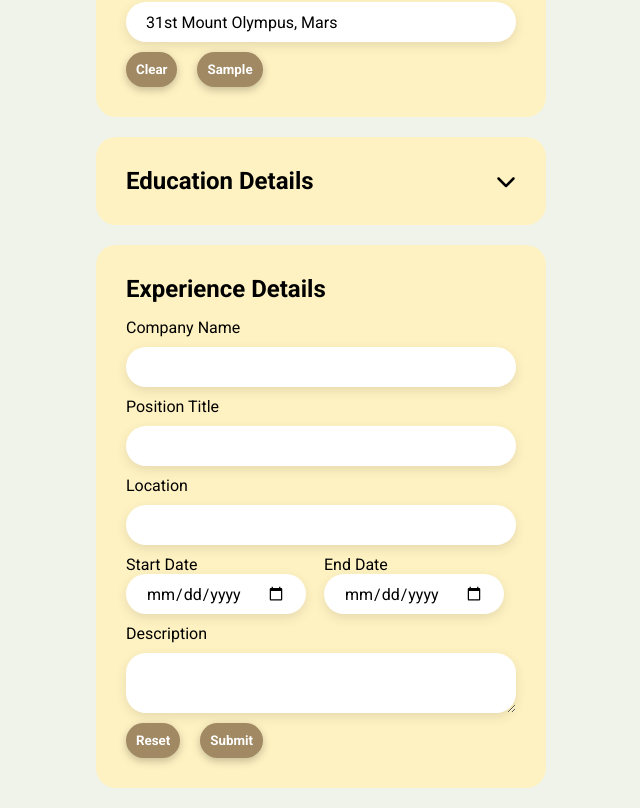
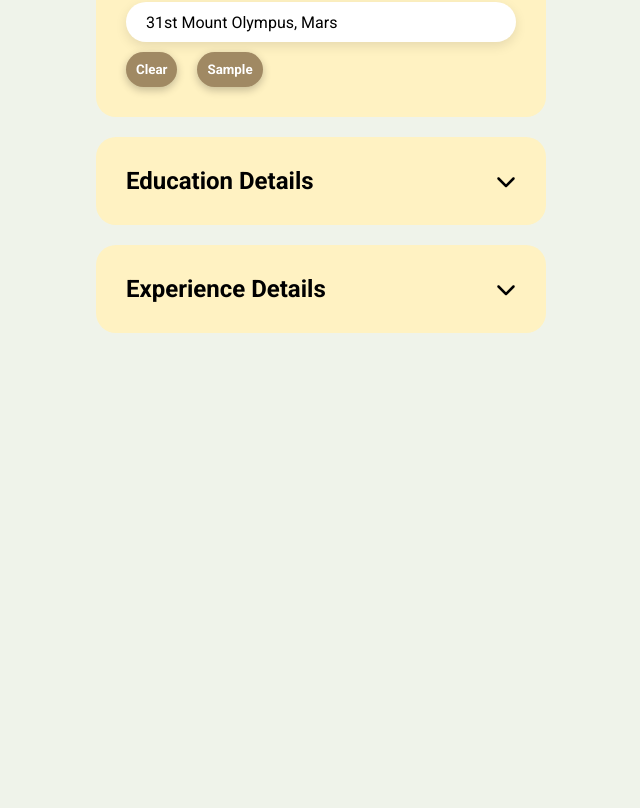
Before and after one commit to d-hardine/cv-application-project, a React (Vite) app: page / in a window 1280 px wide. Shown: the part 552-1360 px from the top of the page, without its empty margins (4-644 px from the left). After the commit the page ends 905 px from the top, so only its background shows below. Built offline with nearby package versions, Linux system fonts and the light colour scheme.

Commit message:
experience card done, and minor bug fix

```diff
--- a/src/App.jsx
+++ b/src/App.jsx
@@ -4,6 +4,7 @@ import Header from './components/Header'
 import PersonalDetails from './components/PersonalDetails'
 import PersonalDetailsRender from './components/PersonalDetailsRender'
 import EducationDetails from './components/EducationDetails'
+import EducationDetailsRender from './components/EducationDetailsRender'
 import ExperienceDetails from './components/ExperienceDetails'
 
 function App() {
@@ -32,7 +33,28 @@ function App() {
       schoolEndDate: '2021-04-13',
       id: crypto.randomUUID()
     }
-])
+  ])
+
+  const [experienceDetails, setExperienceDetails] = useState([
+    {
+      companyName: "Stark Industries",
+      positionTitle: 'Software Developer Intern',
+      workLocation: 'Los Santos, SA',
+      workStartDate: '2022-02-05',
+      workEndDate: '2023-11-10',
+      jobDescription: 'Worked on frontend performance optimizations using React. Optimized React components to reduce re-renders, improving page load speed by 35% across the dashboard.',
+      id: crypto.randomUUID()
+    },
+    {
+      companyName: "Umbrella Corporation",
+      positionTitle: 'Junior Viral Scientist',
+      workLocation: 'Racoon City, CA',
+      workStartDate: '2023-06-05',
+      workEndDate: '2024-12-10',
+      jobDescription: 'Worked on frontend performance optimizations using React. Optimized React components to reduce re-renders, improving page load speed by 35% across the dashboard.',
+      id: crypto.randomUUID()
+    }
+  ])
 
   return (
     <>
@@ -41,10 +63,11 @@ function App() {
         <div className="left-side">
           <PersonalDetails dataDetails={dataDetails} setDataDetails={setDataDetails}/>
           <EducationDetails educationDetails={educationDetails} setEducationDetails={setEducationDetails}/>
-          <ExperienceDetails />
+          <ExperienceDetails experienceDetails={experienceDetails} setExperienceDetails={setExperienceDetails}/>
         </div>
         <div className="right-side">
           <PersonalDetailsRender dataDetails={dataDetails}/>
+          <EducationDetailsRender educationDetails={educationDetails}/>
         </div>
       </main>
     </>
--- a/src/components/EducationDetails.jsx
+++ b/src/components/EducationDetails.jsx
@@ -5,7 +5,7 @@ export default function EducationDetails({educationDetails, setEducationDetails}
     const [isExpanded, setIsExpanded] = useState(false)
     const [newEntryFormIndex, setNewEntryFormIndex] = useState(0)
 
-    function isExpandedHandler() {
+    function isExpandedHandler() { //handle expand/shrink the education card
         setIsExpanded(!isExpanded)
     }
 
@@ -15,7 +15,7 @@ export default function EducationDetails({educationDetails, setEducationDetails}
         const degree = document.querySelector('#degree').value
         const schoolLocation = document.querySelector('#school-location').value
         const schoolStartDate = document.querySelector('#school-start-date').value
-        const schoolEndDate = document.querySelector('#school-start-date').value
+        const schoolEndDate = document.querySelector('#school-end-date').value
         const id = crypto.randomUUID()
 
         const newEducationDetails = {school, degree, schoolLocation, schoolStartDate, schoolEndDate, id}
@@ -65,9 +65,9 @@ export default function EducationDetails({educationDetails, setEducationDetails}
                         <ul>
                             {educationDetails.map((detail) => {
                                 return (
-                                    <li key={detail.id} className="school-list">
+                                    <li key={detail.id} className="content-list">
                                         {detail.school}
-                                        <img src="delete-outline.svg" alt="delete button" title="delete" width={30} onClick={() => deleteHandler(detail)}/>
+                                        <img className="delete-button" src="delete-outline.svg" alt="delete button" title="delete" width={30} onClick={() => deleteHandler(detail)}/>
                                     </li>
                                 )})}
                         </ul>
--- a/src/components/ExperienceDetails.jsx
+++ b/src/components/ExperienceDetails.jsx
@@ -1,32 +1,110 @@
-export default function ExperienceDetails() {
+import { useState } from "react"
+
+export default function ExperienceDetails({experienceDetails, setExperienceDetails}) {
+
+    const [isExpanded, setIsExpanded] = useState(false)
+    const [newEntryFormIndex, setNewEntryFormIndex] = useState(0)
+
+    function isExpandedHandler() { //handle expand/shrink the education card
+        setIsExpanded(!isExpanded)
+    }
+
+    function submitHandler(e) {
+        e.preventDefault()
+        const companyName = document.querySelector('#company-name').value
+        const positionTitle = document.querySelector('#position-title').value
+        const workLocation = document.querySelector('#work-location').value
+        const workStartDate = document.querySelector('#work-start-date').value
+        const workEndDate = document.querySelector('#work-end-date').value
+        const jobDescription = document.querySelector('#job-description').value
+        const id = crypto.randomUUID()
+
+        const newExperienceDetails = {companyName, positionTitle, workLocation, workStartDate, workEndDate, jobDescription, id}
+
+        setExperienceDetails([
+            ...experienceDetails, newExperienceDetails
+        ])
+        e.target.reset() //clear the form
+        setNewEntryFormIndex(0) //close the form
+    }
+
+    function deleteHandler(detailToDelete) { //handle detail deletion
+        setExperienceDetails(experienceDetails.filter(detail => detail !== detailToDelete))
+    }
+
+    function sampleHandler() {
+        const sampleExperienceDetails = [
+            {
+                companyName: "Stark Industries",
+                positionTitle: 'Software Developer Intern',
+                workLocation: 'Los Santos, SA',
+                workStartDate: '2022-02-05',
+                workEndDate: '2023-11-10',
+                jobDescription: 'Worked on frontend performance optimizations using React. Optimized React components to reduce re-renders, improving page load speed by 35% across the dashboard.',
+                id: crypto.randomUUID()
+            },
+            {
+                companyName: "Umbrella Corporation",
+                positionTitle: 'Junior Viral Scientist',
+                workLocation: 'Racoon City, CA',
+                workStartDate: '2023-06-05',
+                workEndDate: '2024-12-10',
+                jobDescription: 'Worked on frontend performance optimizations using React. Optimized React components to reduce re-renders, improving page load speed by 35% across the dashboard.',
+                id: crypto.randomUUID()
+            }
+        ]
+        setExperienceDetails(sampleExperienceDetails)
+    }
+
     return (
         <>
             <div className="card">
+                <div className="heading-container">
                     <h2 className="heading">Experience Details</h2>
-                <form className="education-details-form" id="education-details-form">
+                    <img className={'chevron-image' + ' ' + (isExpanded ? 'expanded' : 'not-expanded')} src="chevron-down.svg" alt="chevron-down" title="click to expand/shrink" width={20} style={{transform: '180deg'}} onClick={isExpandedHandler}/>
+                </div>
+                <div className="content-container" style={isExpanded ? {display: 'flex'} : {display: 'none'}}>
+                    <div className="data-container" style={newEntryFormIndex === 0 ? {display: 'block', flexDirection: 'column'} : {display: 'none'}}>
+                        <ul>
+                        {experienceDetails.map((detail) => {
+                                return (
+                                    <li key={detail.id} className="content-list">
+                                        {detail.companyName}
+                                        <img className="delete-button" src="delete-outline.svg" alt="delete button" title="delete" width={30} onClick={() => deleteHandler(detail)}/>
+                                    </li>
+                                )})}
+                        </ul>
+                        <div className="buttons-container">
+                            <button onClick={()=> {setNewEntryFormIndex(1)}}>New Entry</button>
+                            <button onClick={sampleHandler}>Sample</button>
+                        </div>
+                    </div>
+                    <form onSubmit={submitHandler} className="experience-details-form" style={newEntryFormIndex === 1 ? {display: 'flex'} : {display: 'none'}}>
                         <label htmlFor="company-name">Company Name</label>
-                    <input type="text" id="company-name" name="company-name"/>
+                        <input type="text" id="company-name" name="company-name" required/>
                         <label htmlFor="position-title">Position Title</label>
-                    <input type="text" id="position-title" name="position-title"/>
+                        <input type="text" id="position-title" name="position-title" required/>
                         <label htmlFor="work-location">Location</label>
-                    <input type="text" id="work-location" name="work-location"/>
+                        <input type="text" id="work-location" name="work-location" required/>
                         <div className="start-end-container">
                             <div className="start-container">
                                 <label htmlFor="work-start-date">Start Date</label>
-                            <input type="date" id="work-start-date" name="work-start-date"/>
+                                <input type="date" id="work-start-date" name="work-start-date" required/>
                             </div>
                             <div className="end-container">
                                 <label htmlFor="work-end-date">End Date</label>
-                            <input type="date" id="work-end-date" name="work-end-date"/>
+                                <input type="date" id="work-end-date" name="work-end-date" required/>
                             </div>
                         </div>
                         <label htmlFor="job-description">Description</label>
-                    <textarea name="job-description" id="job-description" rows={4}></textarea>
+                        <textarea name="job-description" id="job-description" rows={5} maxLength={400} required></textarea>
                         <div className="buttons-container">
                             <button type="reset">Reset</button>
                             <button type="submit">Submit</button>
+                            <button type="button" onClick={()=> {setNewEntryFormIndex(0)}}>Close</button>
                         </div>
                     </form>
+                </div>
             </div>
         </>
     )
--- a/src/styles/App.css
+++ b/src/styles/App.css
@@ -91,6 +91,12 @@ button {
   box-shadow: rgba(0, 0, 0, 0.24) 0px 3px 8px;
 }
 
+button:hover {
+  background-color: darkblue;
+  cursor: pointer;
+  transition: background-color 200ms;
+}
+
 .buttons-container {
   display: flex;
   gap: 20px;
@@ -100,16 +106,18 @@ ul {
   list-style: none;
 }
 
-.school-list {
+.content-list {
   display: flex;
   justify-content: space-between;
   margin: 10px 0;
 }
 
 textarea {
+  padding: 20px;
   border: none;
   border-radius: 20px;
   box-shadow: rgba(0, 0, 0, 0.1) 0px 4px 12px;
+  resize: none;
 }
 
 
```
Lines whose indentation alone changed are shown as unchanged.
